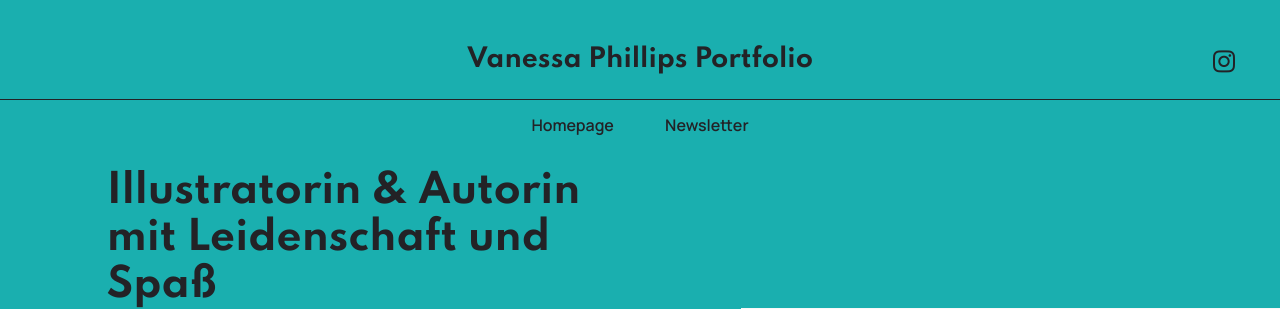
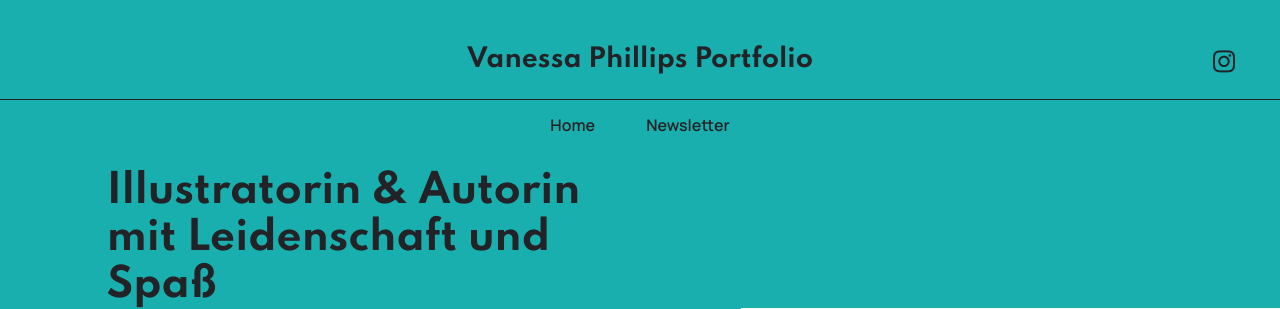
Before and after one commit to Schrank/nessi, a Jekyll site: the page built from index.md, in a window 1280 px wide and 900 px high. Shown: the top 309 px of the window. Built offline with Jekyll 4.4.1, drawn with Linux system fonts in a browser that asks for light colours; comment, search, counter and statistics services are not loaded.

Commit message:
rename homepage in navigation

```diff
--- a/_includes/navigation.html
+++ b/_includes/navigation.html
@@ -46,7 +46,7 @@
                 <div class="collapse navbar-collapse" id="navbarSupportedContent">
                     <ul class="navbar-nav nav-dropdown" data-app-modern-menu="true">
                         <li class="nav-item">
-                            <a class="nav-link link text-primary display-4" href="/">Homepage</a>
+                            <a class="nav-link link text-primary display-4" href="/">Home</a>
                         </li>
                         <li class="nav-item">
                             <a class="nav-link link text-primary display-4" href="/newsletter">Newsletter</a>
```
